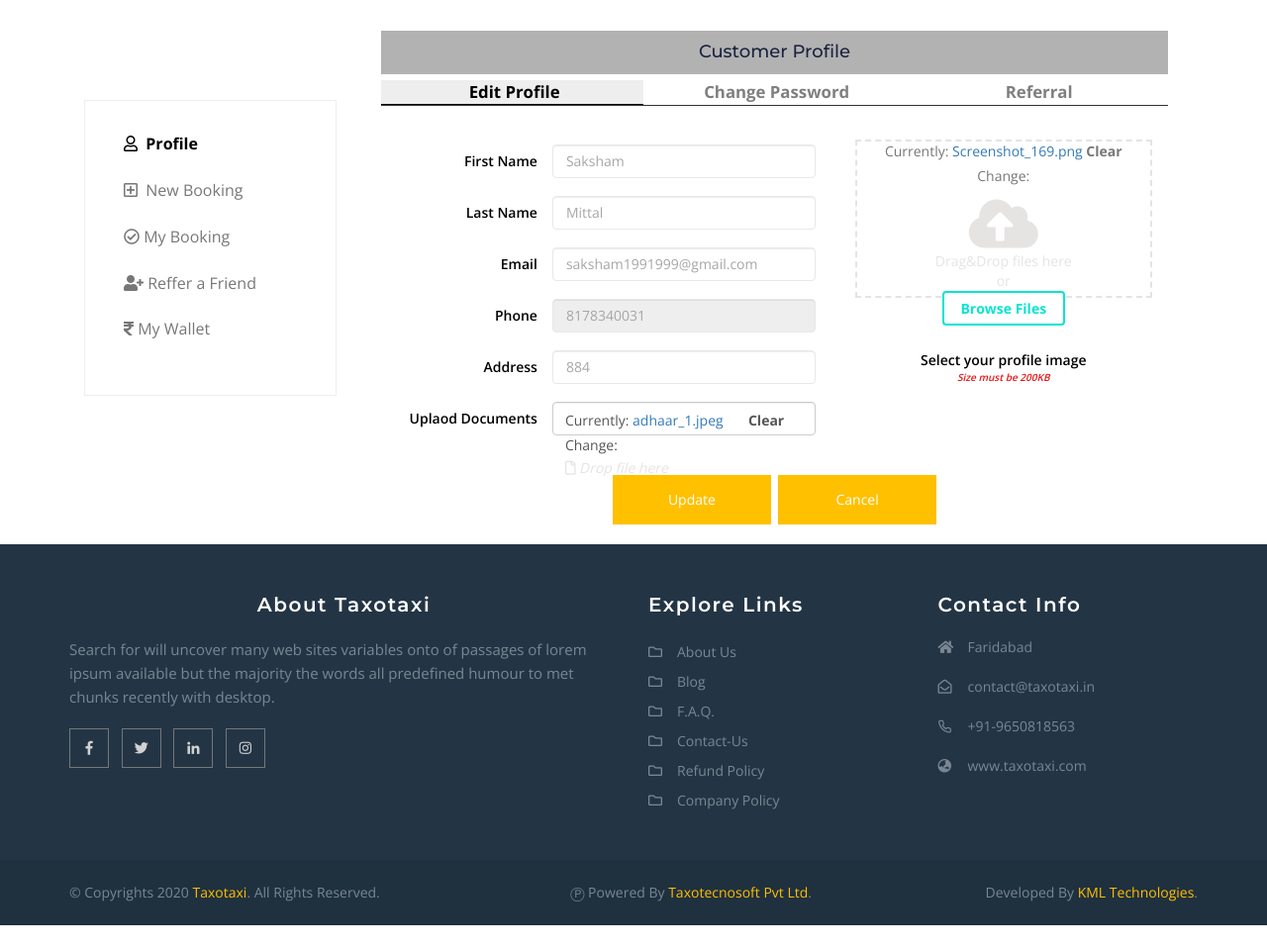
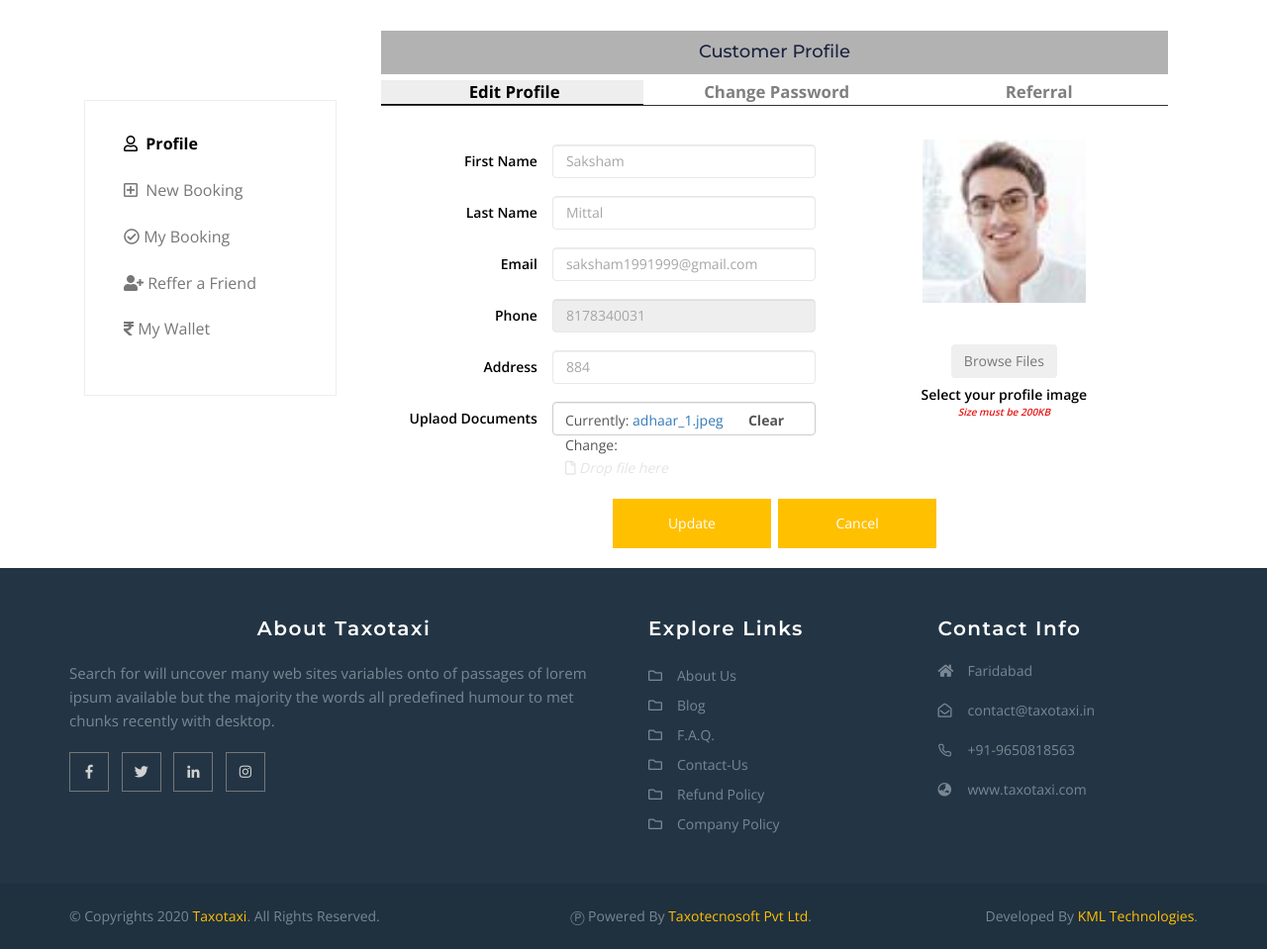
Before and after one commit to saksham1991999/taxotaxi, a Django app: page /customer/ in a window 1280 px wide. Shown: the part 149-1108 px from the top of the page at 99% size. Before the commit the page ends 1084 px from the top, so only its background shows below. Run offline with Django 3.2, Linux system fonts and the light colour scheme; a user stored in the database is signed in; data comes from the database, SQL or seed files in the repository; both versions use the stored data as it was after the commit; grey boxes labelled with a size stand in for pictures from a placeholder-image service; parts of the project's set-up code (start-up, migrations or seed data) failed here and were passed over; some libraries are stand-ins or nearby versions; some web fonts are replaced.

Commit message:
customer dashboard profile image

```diff
--- a/templates/Customer Dashboard/customer_dashboard.html
+++ b/templates/Customer Dashboard/customer_dashboard.html
@@ -360,6 +360,7 @@
     margin-bottom: 40px;
   }
   }
+  #my-file { visibility: hidden; }
 </style>
 {% endblock extra_stylesheet %}
 <link href="//netdna.bootstrapcdn.com/bootstrap/3.0.0/css/bootstrap.min.css" rel="stylesheet" id="bootstrap-css">
@@ -443,7 +444,7 @@
                                 {% csrf_token %}
                                 <input type="hidden" name="type" value="profile">
 
-                                <div class="col-sm-7" style="margin-top: 24px;">
+                                <div class="col-sm-7" style="margin-top: 24px;margin-bottom: 24px;">
                                    <div class=" row input1">
                                        <label class="col-sm-4 col-form-label label-right-allign">First Name</label>
                                           <div class="col-sm-8">
@@ -480,7 +481,7 @@
                                           <input type="password" class="form-control" id="inputPassword" name="password">
                                       </div>
                                    </div> -->
-                                   <div class=" row input1">
+                                   <div class="row input1">
                                      <label class="col-sm-4 col-form-label label-right-allign">Uplaod Documents</label>
                                      <div class="col-sm-8 drag-drop1">
                                         <div class="form-control">
@@ -492,9 +493,23 @@
                                    </div>
                                 </div>
 
-                                <div class="col-sm-5 adjustButton col-md-5 text-center" style="margin-top: 24px;">
-                                   <div class="drag-drop">
+                                <div class="col-sm-5" style="margin-top: 24px;">
+                                  <div class="row text-center" class="">
+                                    <img src="{% static 'images/comment_img1.jpg' %}" width="50%" alt="">
+                                  </div>
+                                  <div class="row text-center" style="margin-top: 20px;">
+                                    <input type="file" class="input-file" id="my-file">
+                                    <button type="button" id="my-button" class="btn btn-outline-primary">Browse Files</button>
+                                    <div class="label-right-allign" style="text-align: center;">Select your profile image<br>
+                                      <p style="font-size: x-small;color: #e61616;font-style: italic;"> Size must be 200KB </p>
+                                  </div>
+                                  </div>
+                                </div>
+                                <!-- <div class="col-sm-5 adjustButton col-md-5 text-center" style="margin-top: 24px;">
+                                  <div class="drag-drop">
+                                    <img src="{% static 'images/icons/Add.png' %}" alt="">
                                       {% render_field userform.profile_pic class="input-file" %}
+
                                       <p class="p23">
                                        <i style="margin-top: 10px;" class="fas fa-cloud-upload-alt fa-4x">
                                        </i><br> Drag&Drop files here <br> or<br>
@@ -504,7 +519,7 @@
                                           <p style="font-size: x-small;color: #e61616;font-style: italic;"> Size must be 200KB </p>
                                       </div>
                                    </div>
-                                </div>
+                                </div> -->
 
                                 <div class="col-md-12 adjustYellowButtons col-sm-12" style=" text-align: -webkit-center; margin-top : 40px">
                                     <div style="display: flex;width:fit-content;">
@@ -1353,6 +1368,11 @@ function upStars(val) {
       $(".starrate span.ctrl").height($(".starrate span.cont").height());
       });
 </script>
+<script>
+  $('#my-button').click(function(){
+    $('#my-file').click();
+});
+</script>
 <script src="https://cdnjs.cloudflare.com/ajax/libs/jquery/3.4.1/jquery.min.js"></script>
 <script src="https://cdnjs.cloudflare.com/ajax/libs/twitter-bootstrap/4.4.1/js/bootstrap.min.js"></script>
 {% endblock extra_scripts %}
```
Also changed, not shown: db.sqlite3, static/images/icons/user.png (added).
